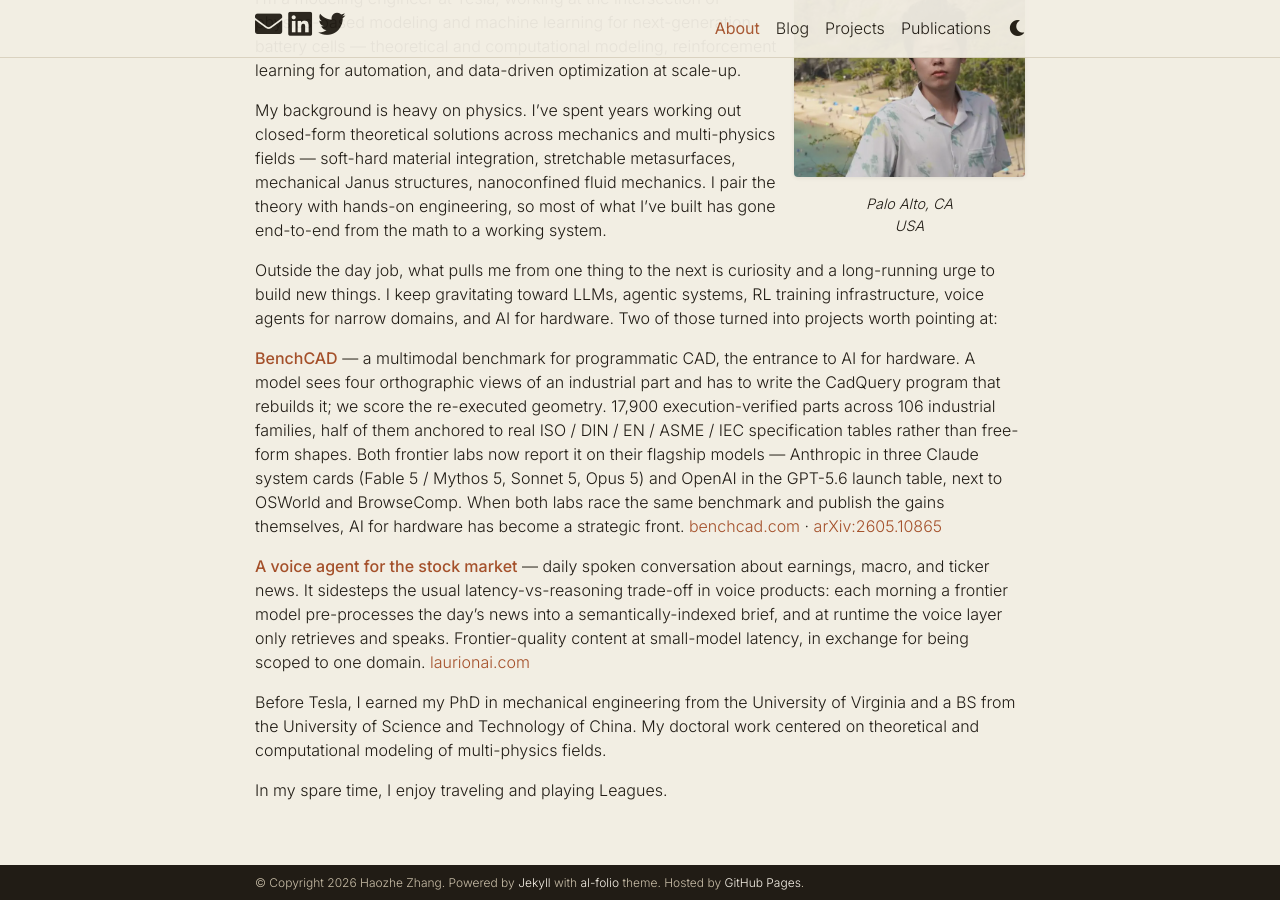
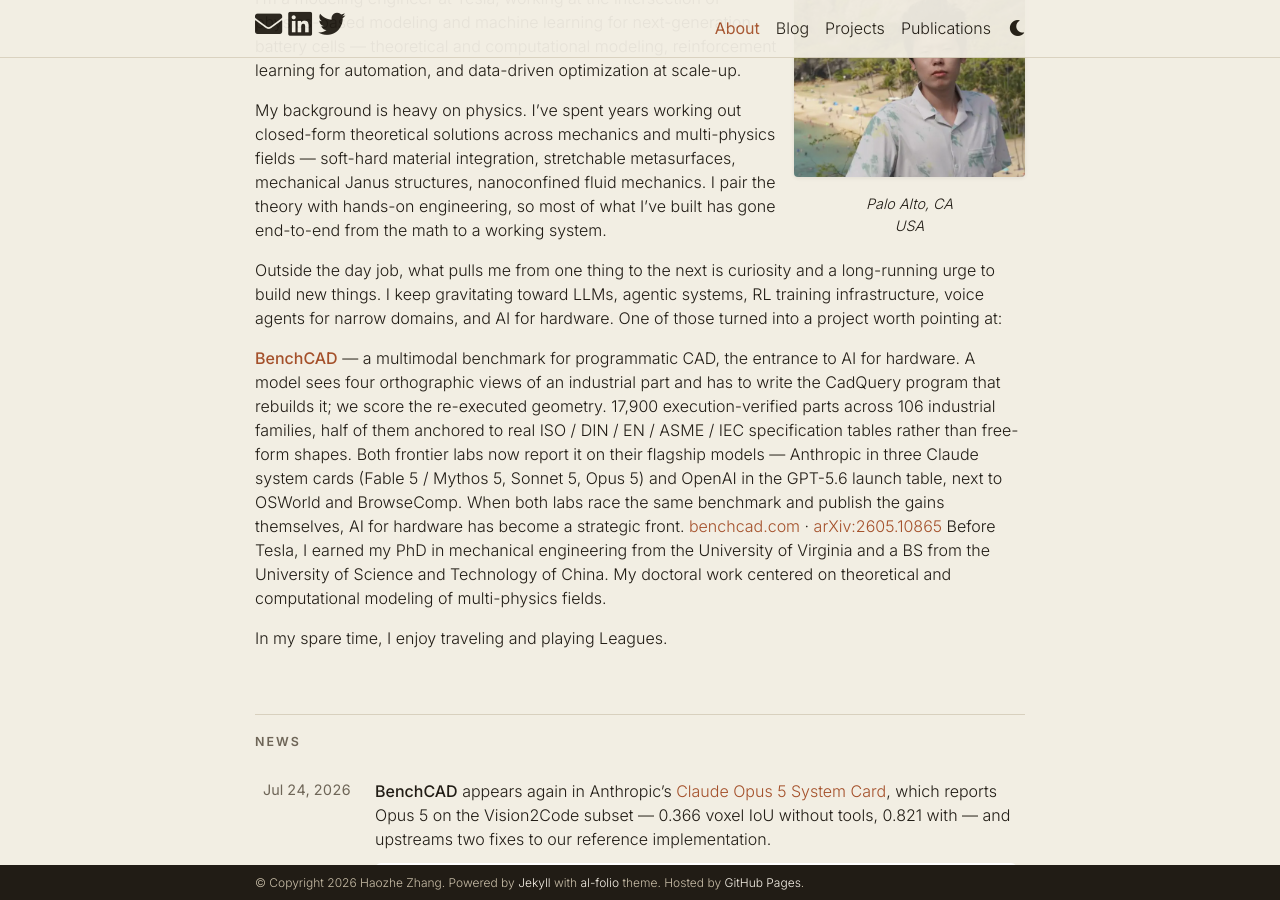
Before and after one commit to HaozheZhang6/HaozheZhang6.github.io, a Jekyll site: the page built from _pages/about.md, in a window 1280 px wide and 900 px high, scrolled down 263 px. Built offline with Jekyll 4.4.1, drawn with Linux system fonts in a browser that asks for light colours; a style sheet for code colours, icons or effects is not loaded.

Commit message:
Bio: drop the voice-agent paragraph, keep BenchCAD only

```diff
--- a/_pages/about.md
+++ b/_pages/about.md
@@ -23,12 +23,9 @@
 
 My background is heavy on physics. I’ve spent years working out closed-form theoretical solutions across mechanics and multi-physics fields — soft-hard material integration, stretchable metasurfaces, mechanical Janus structures, nanoconfined fluid mechanics. I pair the theory with hands-on engineering, so most of what I’ve built has gone end-to-end from the math to a working system.
 
-Outside the day job, what pulls me from one thing to the next is curiosity and a long-running urge to build new things. I keep gravitating toward LLMs, agentic systems, RL training infrastructure, voice agents for narrow domains, and AI for hardware. Two of those turned into projects worth pointing at:
+Outside the day job, what pulls me from one thing to the next is curiosity and a long-running urge to build new things. I keep gravitating toward LLMs, agentic systems, RL training infrastructure, voice agents for narrow domains, and AI for hardware. One of those turned into a project worth pointing at:
 
 **[BenchCAD](/projects/1_project/)** — a multimodal benchmark for programmatic CAD, the entrance to AI for hardware. A model sees four orthographic views of an industrial part and has to write the CadQuery program that rebuilds it; we score the re-executed geometry. 17,900 execution-verified parts across 106 industrial families, half of them anchored to real ISO / DIN / EN / ASME / IEC specification tables rather than free-form shapes. Both frontier labs now report it on their flagship models — Anthropic in three Claude system cards (Fable 5 / Mythos 5, Sonnet 5, Opus 5) and OpenAI in the GPT-5.6 launch table, next to OSWorld and BrowseComp. When both labs race the same benchmark and publish the gains themselves, AI for hardware has become a strategic front. [benchcad.com](https://benchcad.com) · [arXiv:2605.10865](https://arxiv.org/abs/2605.10865)
-
-**[A voice agent for the stock market](/projects/2_project/)** — daily spoken conversation about earnings, macro, and ticker news. It sidesteps the usual latency-vs-reasoning trade-off in voice products: each morning a frontier model pre-processes the day's news into a semantically-indexed brief, and at runtime the voice layer only retrieves and speaks. Frontier-quality content at small-model latency, in exchange for being scoped to one domain. [laurionai.com](https://www.laurionai.com/)
-
 Before Tesla, I earned my PhD in mechanical engineering from the University of Virginia and a BS from the University of Science and Technology of China. My doctoral work centered on theoretical and computational modeling of multi-physics fields.
 
 In my spare time, I enjoy traveling and playing Leagues.
```
